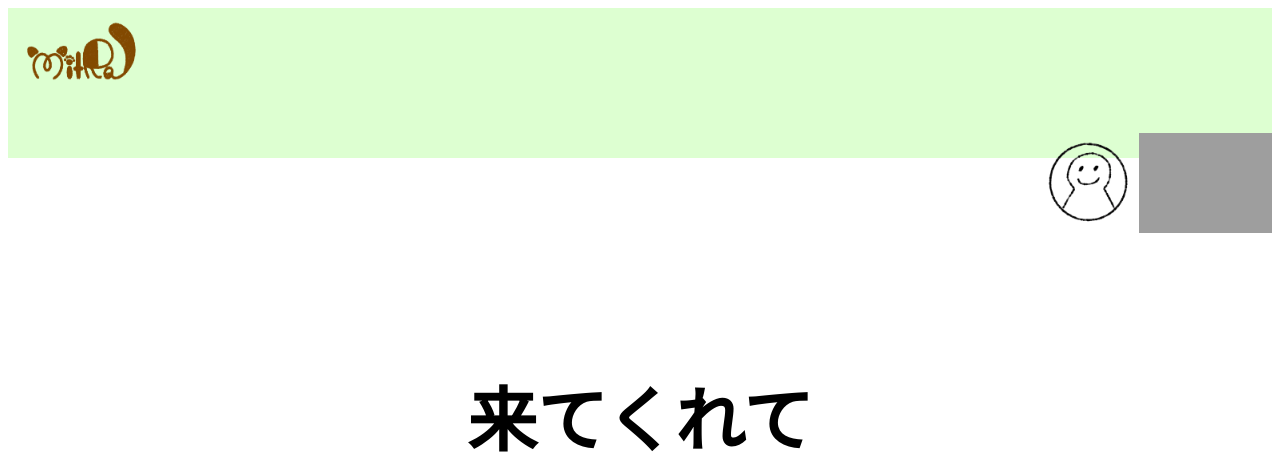
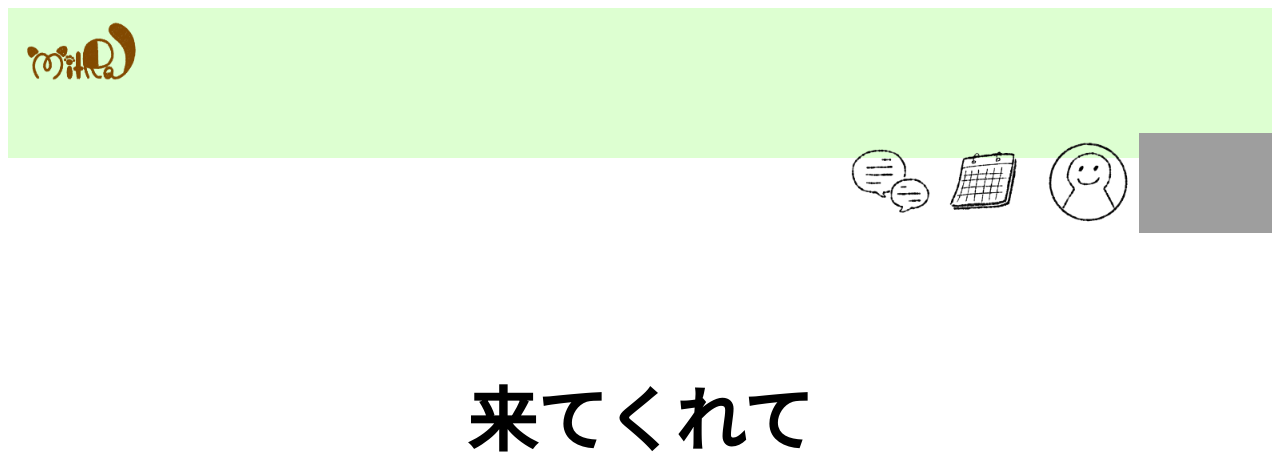
Before and after one commit to mitraYou/temporaly, a PHP site: page / in a window 1280 px wide. Shown: the top 460 px of the page. Run offline with PHP 8.4, Linux system fonts and the light colour scheme; some web fonts are replaced; grey boxes are pictures that could not be loaded.

Commit message:
logoの位置修正、アイコン追加

```diff
--- a/src/index.php
+++ b/src/index.php
@@ -17,9 +17,11 @@ require("login_check.php");
 <body>
     <nav>
         <div class='logo'>
-            <img src='images/logo.png' alt=''>
+            <img src='images/logo.png' alt='' class="logo_img">
         </div>
         <ul>
+			<li><a href="#"><img src="images/hukidasi.png" class="settei_icon"></a></li>
+            <li><a href="#"><img src="images/calendar.png" class="settei_icon"></a></li>
             <li><a href='#'><img src='images/icon.png' class='settei_icon'></a></li>
             <li><a href='#'><img src='images/gear1-removebg-preview.png' class='settei_icon'></a></li>
         </ul>
```
